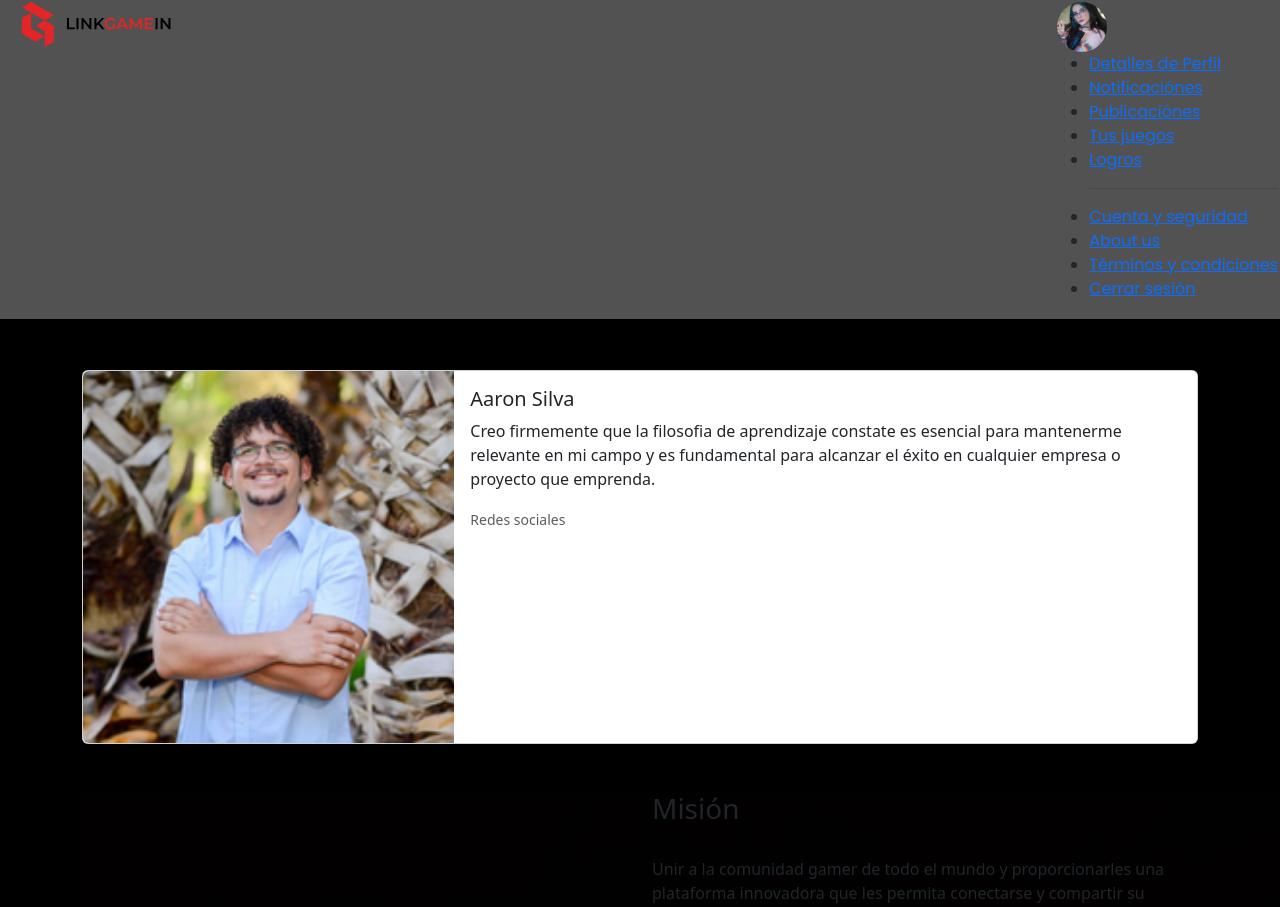
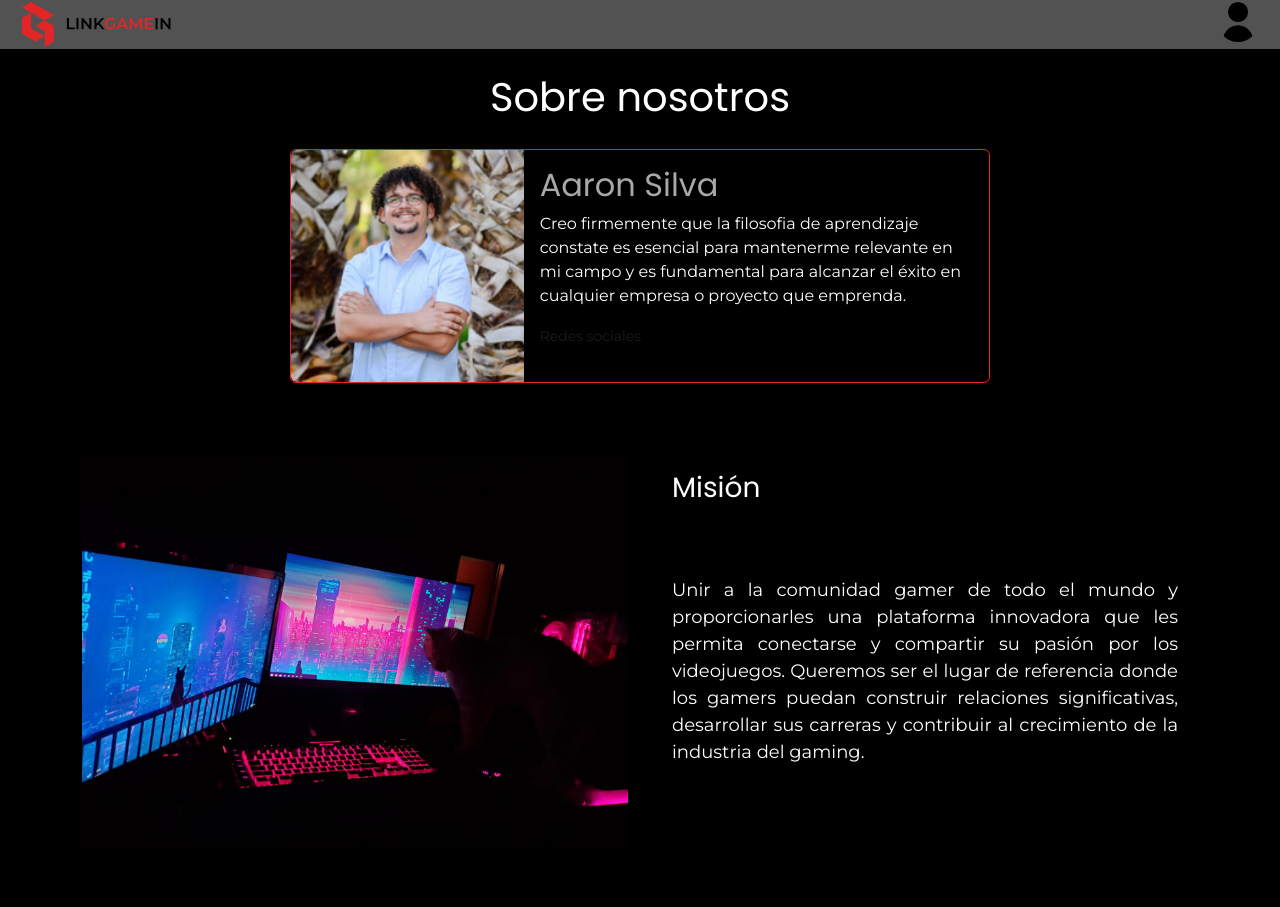
Before and after one commit to FelipeMG-16/LinkGameIn, a PHP site: page /pages/AboutUs.html in a window 1280 px wide; the page is wider, and only the part inside the window is pictured. Shown: the top 907 px of that part. Run offline with PHP 8.4, Linux system fonts and the light colour scheme.

Commit message:
Actualizacion vista de menu y logo de perfil

```diff
--- a/assets/styles/styleAboutUs.css
+++ b/assets/styles/styleAboutUs.css
@@ -1,45 +1,3 @@
-<<<<<<< HEAD:pages/sobreNosotros/assets/styles.css
-html{
-    font-family: 'Montserrat', sans-serif;
-    font-family: 'Poppins', sans-serif;
-    }
-
-
-.containerprofile img{
-        width: 50px;
-        height: 50px;
-        border-radius: 50%;
-        margin-right: 20px;
-    }
-
-#logo {
-        margin-left: 20px;
-        width: 150px;
-    }
-
-
-nav {
-        font-style: bold;
-        font-family: 'Poppins';
-
-    }
-
-.custom-navbar {
-        position: sticky;
-        top: 0;
-        z-index: 100;
-        background-color: #a8a8a87c;  /* Cambia el color de fondo */
-        padding: 2px;
-    }
-
-
-body{
-    background-color: black;
-    }
-
-h1{
-    color: white;
-=======
 html {
     font-family: 'Montserrat', sans-serif;
     font-family: 'Poppins', sans-serif;
@@ -47,8 +5,8 @@ html {
 
 
 .containerprofile img {
-    width: 50px;
-    height: 50px;
+    width: 40px;
+    height: 40px;
     border-radius: 50%;
     margin-right: 20px;
 }
@@ -94,6 +52,9 @@ h1 {
     background-color: #000;
     border-color: #e42527;
     max-width: 700px;
+    max-height: 500px;
+    overflow-x: hidden;
+
 
 }
 
@@ -346,30 +193,9 @@ footer {
 }
 
 .links a {
-<<<<<<< HEAD:pages/sobreNosotros/assets/styles.css
     text-decoration: none;
     color: black;
     font-size: medium;
     font-weight: bold;
 
 }
-
-/* Estilos para pantallas pequeñas */
-@media (max-width: 320px) {
-    /* Aquí defines los estilos para pantallas con un ancho máximo de 320px */
-    body {
-        font-size: 14px; /* Cambia el tamaño de fuente para pantallas pequeñas */
-    }
-    /* Agrega más estilos según sea necesario */
-}
-
-
-    /*jeje*/
-=======
-    text-decoration: none;
-    color: black;
-    font-size: medium;
-    font-weight: bold;
-
-}
->>>>>>> 78483cfc18d3e526fd5deac6adf5b8c1dee2e761:assets/styles/styleAboutUs.css
--- a/pages/AboutUs.html
+++ b/pages/AboutUs.html
@@ -11,10 +11,10 @@
         rel="stylesheet" />
 
     <title>Acerca de nosotros</title>
-    <link rel="icon" href="./assets/img/Mesa de trabajo 1 copia 8@2x.png">
+    <link rel="icon" href="/LinkGameIn/assets/images/Mesa de trabajo 1 copia 8@2x.png">
     <link href="https://cdn.jsdelivr.net/npm/bootstrap@5.3.2/dist/css/bootstrap.min.css" rel="stylesheet"
         integrity="sha384-T3c6CoIi6uLrA9TneNEoa7RxnatzjcDSCmG1MXxSR1GAsXEV/Dwwykc2MPK8M2HN" crossorigin="anonymous" />
-    <link rel="stylesheet" href="../assets/styles/styleAboutUs.css">
+    <link rel="stylesheet" href="/LinkGameIn/assets/styles/styleAboutUs.css">
 </head>
 
 
@@ -22,25 +22,29 @@
 
     <nav class="custom-navbar d-flex justify-content-between">
         <div class="containerlogo">
-            <a class="navbar-brand" href="#"> </a>
-            <img id="logo" class="d-inline-block" src="../assets/images/Logo.svg" alt="LinkGameIn">
+            <a class="navbar-brand" href="#">
+                <img id="logo" class="d-inline-block" src="../assets/images/Logo.svg" alt="LinkGameIn"> </a>
         </div> <!--cierra primer div de container logo-->
 
         <div class="containerprofile">
-            <img src="../assets/images/WhatsApp Image 2023-09-28 at 6.13.50 PM.jpeg" alt="Perfil" id="profile-img">
+            <img src="/LinkGameIn/assets/images/usuario.png" alt="Perfil" id="profile-img">
             <div id="config-menu" class="config-menu">
                 <!-- elementos de menú de configuración -->
                 <ul>
-                    <li><a href="#">Detalles de Perfil</a></li>
-                    <li><a href="#">Notificaciónes</a></li>
-                    <li><a href="#">Publicaciónes</a></li>
-                    <li><a href="#">Tus juegos</a></li>
-                    <li><a href="#">Logros</a></li>
+                    <!--    <li><a href="#">Detalles de Perfil</a></li> -->
+                    <!--    <li><a href="#">Notificaciónes</a></li> -->
+                    <!--     <li><a href="#">Publicaciónes</a></li> -->
+                    <!--     <li><a href="#">Tus juegos</a></li>  -->
+                    <!--     <li><a href="#">Logros</a></li> -->
+                    <!--    <hr> -->
+                    <!--    <li><a href="#">Cuenta y seguridad</a></li> -->
+                    <li><a href="#">Acerca de nosotros</a></li>
+                    <li><a href="#">Términos y condiciones</a></li>
+                    <li><a href="#">Contáctanos</a></li>
                     <hr>
-                    <li><a href="#">Cuenta y seguridad</a></li>
-                    <li><a href="#">About us</a></li>
-                    <li><a href="#">Términos y condiciones</a></li>
-                    <li><a href="#">Cerrar sesión</a></li>
+                    <li><a href="#">Registrarse</a></li>
+                    <li><a href="#">Iniciar sesión</a></li>
+                    <!--     <li><a href="#">Cerrar sesión</a></li> -->
                     <!-- editar elementos del menu -->
                 </ul>
             </div> <!--cierra div de menu-->
@@ -53,15 +57,15 @@
     <!--Título de página-->
 
     <div class="container d-flex justify-content-center align-items-center">
-        <div id="cardCarousel" class="carousel slide " data-bs-ride="carousel" data-bs-interval="6000">
+        <div id="cardCarousel" class="carousel" data-bs-ride="carousel" data-bs-interval="6000">
             <div class="carousel-inner">
                 <div class="carousel-item active">
                     <div class="card custom-card">
                         <div class="row g-0">
-                            <div class="col-sm-4 col-md-4">
+                            <div class="col-md-4">
                                 <img src="../assets/images/Aaron.png" class="img-fluid rounded-start w-100" alt="Aaron">
                             </div>
-                            <div class="col-sm-8 col-md-8">
+                            <div class="col-md-8">
                                 <div class="card-body">
                                     <h5 class="card-title">Aaron Silva</h5>
                                     <p class="card-text">Creo firmemente que la filosofia de aprendizaje constate es
@@ -80,11 +84,11 @@
                 <div class="carousel-item">
                     <div class="card custom-card">
                         <div class="row g-0">
-                            <div class="col-md-4 col-md-4">
+                            <div class=" col-md-4">
                                 <img src="../assets/images/ale.png" class="img-fluid rounded-start w-100"
                                     alt="Alejandra">
                             </div>
-                            <div class="col-sm-8 col-md-8">
+                            <div class="col-md-8">
                                 <div class="card-body">
                                     <h5 class="card-title">Alejandra Mendieta</h5>
                                     <p class="card-text">Alto nivel de autonomía, empatía y responsabilidad social.
@@ -104,10 +108,10 @@
                 <div class="carousel-item">
                     <div class="card custom-card">
                         <div class="row">
-                            <div class="col-sm-4 col-md-4">
+                            <div class="col-md-4">
                                 <img src="../assets/images/alan.png" class="img-fluid rounded-start w-100" alt="Alan">
                             </div>
-                            <div class="col-sm-8 col-md-8">
+                            <div class="col-md-8">
                                 <div class="card-body">
                                     <h5 class="card-title">Alan Guzmán</h5>
                                     <p class="card-text">Desarrollador java fullstack, apasionado por el crecimiento
@@ -124,11 +128,11 @@
                 <div class="carousel-item">
                     <div class="card custom-card">
                         <div class="row">
-                            <div class="col-sm-4 col-md-4">
+                            <div class="col-md-4">
                                 <img src="../assets/images/Della.png" class=" img-fluid rounded-start w-100"
                                     alt="Dellaneyra">
                             </div>
-                            <div class="col-sm-8 col-md-8">
+                            <div class=" col-md-8">
                                 <div class="card-body">
                                     <h5 class="card-title">Dellaneyra Vazquez</h5>
                                     <p class="card-text">Siempre en búsqueda de nuevas oportunidades para adquirir
@@ -145,11 +149,11 @@
                 <div class="carousel-item">
                     <div class="card custom-card">
                         <div class="row">
-                            <div class="col-sm-4 col-md-4">
+                            <div class=" col-md-4">
                                 <img src="../assets/images/brandon.png" class="img-fluid rounded-start w-100"
                                     alt="Brandon">
                             </div>
-                            <div class="col-sm-8 col-md-8">
+                            <div class=" col-md-8">
                                 <div class="card-body">
                                     <h5 class="card-title">Brandon Palacios</h5>
                                     <p class="card-text">Mi pasión por el aprendizaje constante es una de las claves de
@@ -168,11 +172,11 @@
                 <div class="carousel-item">
                     <div class="card custom-card">
                         <div class="row ">
-                            <div class="col-sm-4 col-md-4">
+                            <div class=" col-md-4">
                                 <img src="../assets/images/alex.png" class="img-fluid rounded-start w-100"
                                     alt="Alejandro">
                             </div>
-                            <div class="col-sm-8 col-md-8">
+                            <div class=" col-md-8">
                                 <div class="card-body">
                                     <h5 class="card-title">Alejandro Camarillo</h5>
                                     <p class="card-text">Aún no hay contenido</p>
@@ -187,10 +191,10 @@
                 <div class="carousel-item">
                     <div class="card custom-card">
                         <div class="row ">
-                            <div class="col-sm-4 col-md-4">
+                            <div class=" col-md-4">
                                 <img src="#" class="img-fluid rounded-start w-100" alt="Dylan">
                             </div>
-                            <div class="col-sm-8 col-md-8">
+                            <div class="col-md-8">
                                 <div class="card-body">
                                     <h5 class="card-title">Dylan Estarrón</h5>
                                     <p class="card-text">Aún no hay contenido</p>
@@ -219,12 +223,12 @@
 
         <DIV class="row mb-4"> <!--Aqui empiezan las filas-->
 
-            <div class="col-sm-12 col-md-6 col-lg-6"> <!--DIV de imagen-->
-                <img id="mision" src="../assets/images/f.jpeg" alt="Misión">
+            <div class="col-12 col-md-6 col-lg-6"> <!--DIV de imagen-->
+                <img id="mision" src="../assets/images/f.jpeg" class="img-fluid w-100" alt="Misión">
             </div> <!--termina DIV de imagen-->
 
 
-            <div class="col-xsm-12 col-md-6 col-lg-6"> <!--comienza DIV de texto-->
+            <div class="col-12 col-md-6 col-lg-6"> <!--comienza DIV de texto-->
                 <h3>Misión</h3> <br>
                 <p class="p-mision">Unir a la comunidad gamer de todo el mundo y proporcionarles una plataforma
                     innovadora que les
@@ -239,7 +243,7 @@
 
         <DIV class="row mb-4"> <!--aqui empieza otra fila-->
 
-            <div class="col-xsm-12 col-md-6 col-lg-6"> <!--comienza DIV de texto-->
+            <div class="col-12 col-md-6 col-lg-6"> <!--comienza DIV de texto-->
                 <h3>Visión</h3> <br>
                 <p class="p-vision">Ser una red social gamer líder a nivel global que une a los jugadores a la pasión
                     por los
@@ -247,8 +251,9 @@
                     gamer.</p>
             </div> <!--termina DIV de texto-->
 
-            <div class="col-sm-12 col-md-6 col-lg-6"> <!--DIV de imagen-->
-                <img id="vision" src="../assets/images/IMG_20230921_231755 (1).png" alt="Visión">
+            <div class="col-12 col-md-6 col-lg-6"> <!--DIV de imagen-->
+                <img id="vision" src="../assets/images/IMG_20230921_231755 (1).png" class="img-fluid w-100"
+                    alt="Visión">
             </div> <!--termina DIV de imagen-->
 
 
@@ -292,7 +297,7 @@
         </div>
     </footer>
 
-    <script src="../../assets/scripts/scriptsMenuNavbar.js"></script>
+    <script src="/LinkGameIn/assets/scripts/scriptsMenuNavbar.js"></script>
     <script src="https://cdn.jsdelivr.net/npm/bootstrap@5.3.2/dist/js/bootstrap.bundle.min.js"
         integrity="sha384-C6RzsynM9kWDrMNeT87bh95OGNyZPhcTNXj1NW7RuBCsyN/o0jlpcV8Qyq46cDfL"
         crossorigin="anonymous"></script>
```
Also changed, not shown: other parts of assets/styles/styleAboutUs.css (+0 -114 lines). Lines whose indentation alone changed are shown as unchanged.
